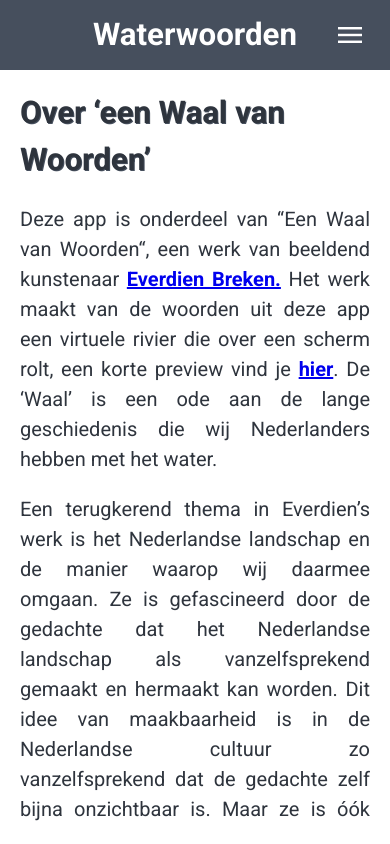
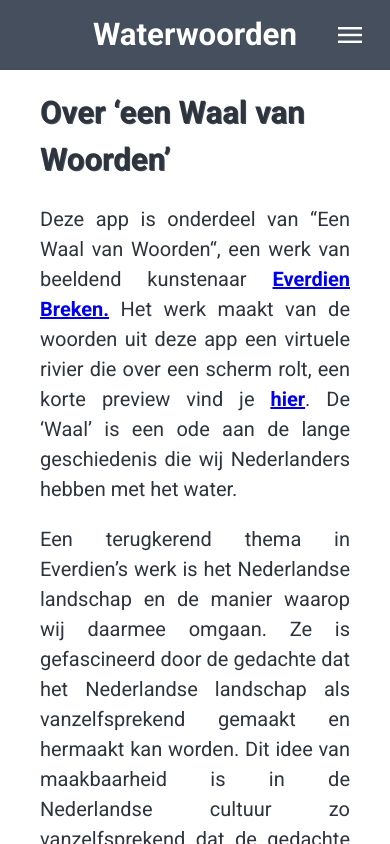
Before and after one commit to AramWondergem/waterwoorden, an Angular app: page /info in a window 390 px wide. Built offline with nearby package versions, Linux system fonts and the light colour scheme; a web font is replaced by a local one.

Commit message:
small changes to scrolling and fixed a small mistake in text info

```diff
--- a/src/app/components/info-page/info-page.component.css
+++ b/src/app/components/info-page/info-page.component.css
@@ -2,7 +2,6 @@
   flex: 1 0;
   display: flex;
   flex-direction: column;
-  padding: var(--margin-innerbox) 0;
 
 }
 
@@ -15,6 +14,8 @@
   overflow-y: scroll;
   overflow-x: hidden;
   gap: 20px;
+  padding: var(--margin-innerbox);
+
 
 }
 
--- a/src/app/components/info-page/info-page.component.html
+++ b/src/app/components/info-page/info-page.component.html
@@ -1,6 +1,6 @@
 <div class="outerbox">
   <div class="innerbox">
-    <div class="info-innerbox">
+    <div class="info-innerbox scrollbar-hidden">
       <h2>Over ‘een Waal van Woorden’ </h2>
       <p>Deze app is onderdeel van “<em>Een Waal van Woorden</em>“, een werk van beeldend kunstenaar <a
         href="http://everdienbreken.org/" target="_blank" rel="noreferrer noopener">Everdien Breken.</a> Het werk maakt
@@ -22,10 +22,6 @@
         situaties beschrijven van stilstaand of bewegend water op of onder het aardoppervlak. Ze splitste de woorden op
         in
         twee categorieen: ‘door de mens gemaakt’ en ‘door de natuur gemaakt’.</p>
-      <p>Ze beet zich er in vast, die waterwoorden. Uiteindelijk vond ze er meer dan duizend. Allemaal woorden die
-        situaties beschrijven van stilstaand of bewegend water op of onder het aardoppervlak. Ze splitste de woorden op
-        in
-        twee categorieen: ‘door de mens gemaakt’ en ‘door de natuur gemaakt’.</p>
       <p>Everdien Breken (1960) heeft Geodesie gestudeerd aan de Technische Universiteit Delft (1987) en Fine Art aan de
         Masteropleiding van de Hogeschool voor de Kunsten Utrecht (2010). Op dit moment doet zij een PhD aan de
         Universiteit van Leuven / LUCA school of arts.</p>
--- a/src/app/components/list-page/list-page.component.css
+++ b/src/app/components/list-page/list-page.component.css
@@ -2,14 +2,7 @@
   flex: 1 0 ;
   display: flex;
   flex-direction: column;
-  padding: var(--margin-innerbox) 0;
 
-}
-
-.list--innerbox {
-  display: flex;
-  flex-direction: column;
-  flex: 1 0;
 
 }
 
@@ -65,7 +58,7 @@
   padding: 0.5em;
   border: 4px solid var(--color-primary);
   border-radius: 90px;
-  margin-bottom: var(--margin-innerbox);
+  margin: var(--margin-innerbox) 0;
 }
 
 .input-container:focus-within {
--- a/src/app/components/list-page/list-page.component.html
+++ b/src/app/components/list-page/list-page.component.html
@@ -1,11 +1,11 @@
 <div class="outerbox">
-  <div class="innerbox" *ngIf="waterWordsList.length > 0">
+  <div class="innerbox list--innerbox" *ngIf="waterWordsList.length > 0">
     <div class="input-container">
       <input type="text" name="search" id="search" placeholder="Zoek een woord" [(ngModel)]="searchTerm"
              (keyup)="onKeyUp()" #inputField>
       <span class="close-button material-symbols-outlined" (click)="clearInput(inputField)">close</span>
     </div>
-    <div #scrollContainer class="list--wrapper" *ngIf="filteredWaterwords.length>0 ; else noWordsFound">
+    <div #scrollContainer class="list--wrapper scrollbar-hidden" *ngIf="filteredWaterwords.length>0 ; else noWordsFound">
       <div *ngFor="let waterword of filteredWaterwords" class="list--list-item">
         <span class="list--word">{{this.service.capitalizeFirstLetter(waterword[0])}}</span>
 
--- a/src/styles.css
+++ b/src/styles.css
@@ -89,6 +89,8 @@ a:not([class]) {
   }
 }
 
+
+
 /*-------------------Global Styles-----------------------------*/
 
 
@@ -134,7 +136,6 @@ a:not([class]) {
   --basic-screen-width: 600px;
   --margin-innerbox: 20px;
 
-  --breakpoint-sm: 760px;
 
 }
 
@@ -155,6 +156,17 @@ a:not([class]) {
   display: flex;
   flex-direction: column;
   align-items: stretch;
+}
+
+@media screen and (max-width: 768px) {
+  .scrollbar-hidden {
+    -ms-overflow-style: none; /* for Internet Explorer, Edge */
+    scrollbar-width: none; /* for Firefox */
+  }
+
+  .scrollbar-hidden::-webkit-scrollbar {
+    display: none; /* for Chrome, Safari, and Opera */
+  }
 }
 
 
```
